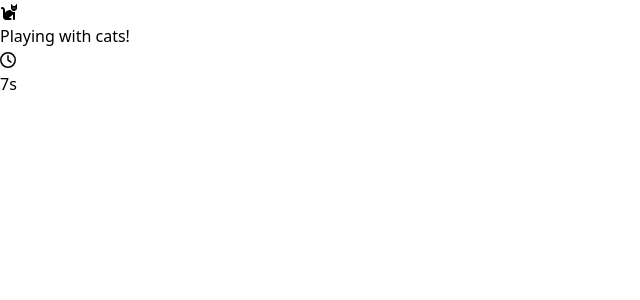
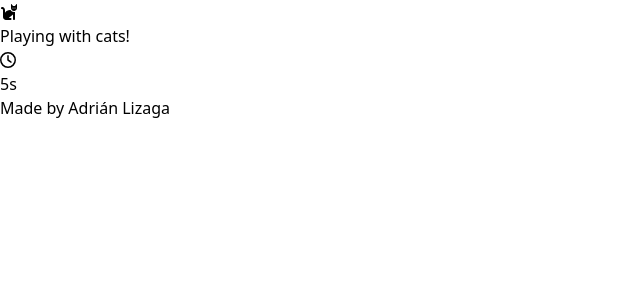
Before and after one commit to adrianliz/playing-with-cats-frontend, a React (Vite) app: page / in a window 1280 px wide. Shown: the top 300 px of the page, without its empty margins (0-640 px from the left). Built offline with nearby package versions, Linux system fonts and the light colour scheme; no server answers.

Commit message:
feat: create footer and loader spinner

```diff
--- a/src/App.tsx
+++ b/src/App.tsx
@@ -1,7 +1,7 @@
 import useCreateQuestion from "./hooks/useCreateQuestion.ts";
 import {Answer} from "./models/Answer.ts";
 import useSolveQuestion from "./hooks/useSolveQuestion.ts";
-import GameResultCard from "./components/GameResultCard.tsx";
+import GameResult from "./components/GameResult.tsx";
 import QuestionCard from "./components/QuestionCard.tsx";
 import Timer from "./components/Timer.tsx";
 import {faCat} from "@fortawesome/free-solid-svg-icons";
@@ -9,6 +9,8 @@ import {FontAwesomeIcon} from "@fortawesome/react-fontawesome";
 import useTimer from "./hooks/useTimer.ts";
 import {QuestionStatus} from "./models/QuestionStatus.ts";
 import useGameHits from "./hooks/useGameHits.ts";
+import Footer from "./components/Footer.tsx";
+import Loader from "./components/Loader.tsx";
 
 export default function App() {
     const {solvedQuestion, setAnswer} = useSolveQuestion()
@@ -34,14 +36,15 @@ export default function App() {
             </div>
             {solvedQuestion?.status != QuestionStatus.FAILED &&
                 <Timer secondsElapsed={secondsElapsed}/>}
-            {loadingQuestion && <h1 className="m-auto text-center">Loading...</h1>}
+            {loadingQuestion && <Loader/>}
             {solvedQuestion?.status == QuestionStatus.FAILED &&
-                <GameResultCard failedBreed={solvedQuestion.expectedBreed}
-                                secondsElapsed={secondsElapsed}
-                                hits={hits}
-                                onPlayAgain={handlePlayAgain}/>}
+                <GameResult failedBreed={solvedQuestion.expectedBreed}
+                            secondsElapsed={secondsElapsed}
+                            hits={hits}
+                            onPlayAgain={handlePlayAgain}/>}
             {question &&
                 <QuestionCard question={question} onAnswer={handleAnswer}/>}
+            {!loadingQuestion && <Footer/>}
         </div>
     )
 }
--- /dev/null
+++ b/src/components/Footer.tsx
@@ -0,0 +1,10 @@
+export default function Footer() {
+    return (
+        <div className="flex grow items-start justify-center mt-6">
+            <p className="text-sm font-semibold italic">
+                Made by <a className="underline"
+                           href="https://twitter.com/adriter99" target="_blank" rel="noreferrer">Adrián Lizaga</a>
+            </p>
+        </div>
+    );
+}
--- a/src/components/GameResultCard.tsx
+++ b/src/components/GameResult.tsx
@@ -1,6 +1,6 @@
 import {CatBreed} from "../models/SolvedQuestion.ts";
 
-export default function GameResultCard({failedBreed, secondsElapsed, hits, onPlayAgain}: {
+export default function GameResult({failedBreed, secondsElapsed, hits, onPlayAgain}: {
     failedBreed: CatBreed,
     secondsElapsed: number,
     hits: number,
--- /dev/null
+++ b/src/components/Loader.tsx
@@ -0,0 +1,7 @@
+export default function Loader() {
+    return (
+        <div className="flex justify-center items-center mt-20">
+            <div className="animate-spin rounded-full h-32 w-32 border-b-2 border-t-2 border-gray-900"/>
+        </div>
+    )
+}
```
